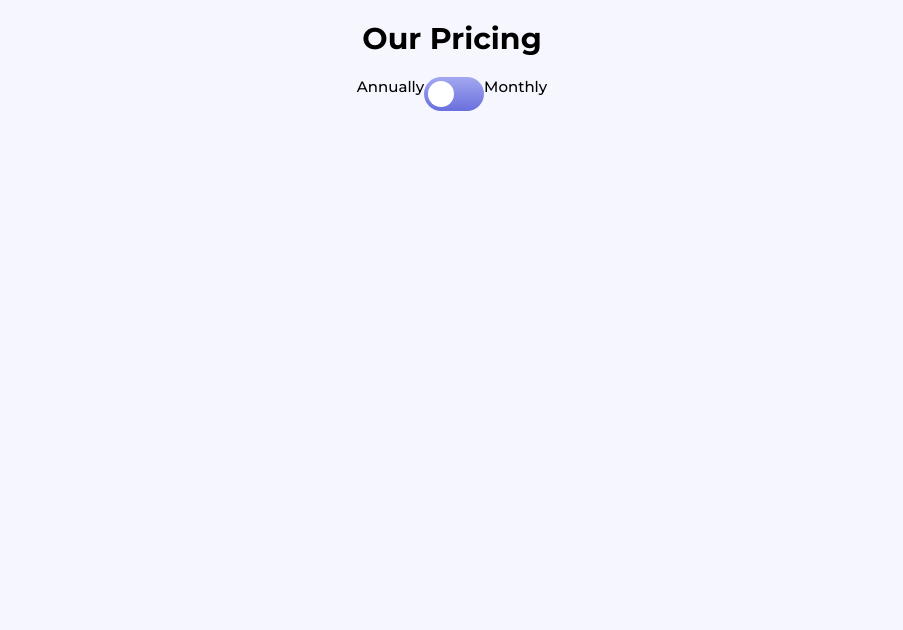
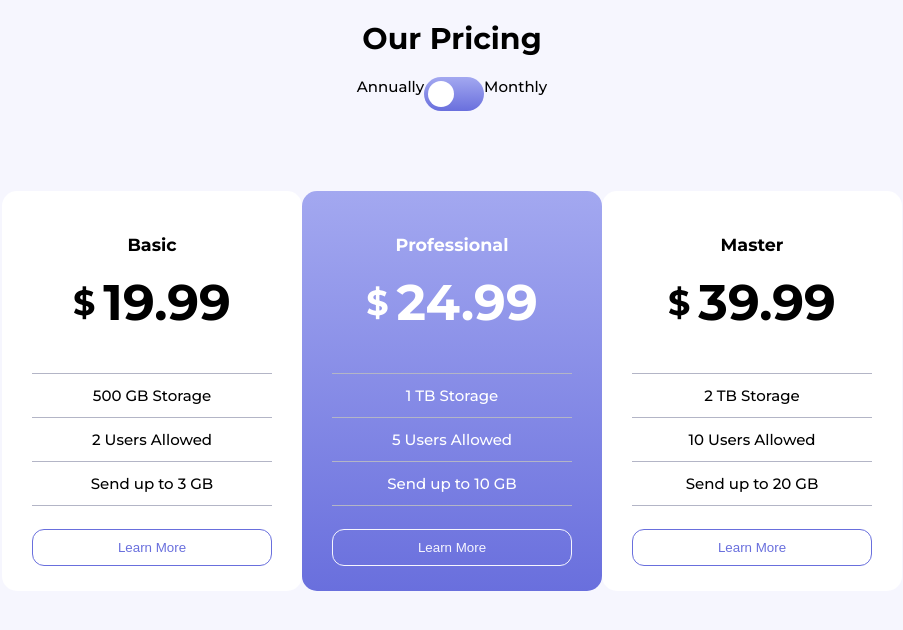
Before and after one commit to Mohammed-Yasin-Mulla/hello-reception, a React (Create React App) app: page / in a window 1280 px wide. Shown: the top 630 px of the page, without its empty margins (188-1091 px from the left). Built offline with nearby package versions, Linux system fonts and the light colour scheme.

Commit message:
feat: added card style and content

```diff
--- a/src/App.css
+++ b/src/App.css
@@ -46,14 +46,14 @@ body {
   left: 0;
   right: 0;
   bottom: 0;
-  background:  linear-gradient(hsl(236, 72%, 79%) , hsl(237, 63%, 64%)) ;
+  background: linear-gradient(hsl(236, 72%, 79%), hsl(237, 63%, 64%));
   -webkit-transition: 0.4s;
   transition: 0.4s;
   border-radius: 34px;
 }
 
 .slider:hover {
-  background: linear-gradient(hsl(236, 72%, 79%, 0.5) , hsl(237, 63%, 64%,0.5)) ;
+  background: linear-gradient(hsl(236, 72%, 79%, 0.5), hsl(237, 63%, 64%, 0.5));
 }
 
 .slider:before {
@@ -70,7 +70,7 @@ body {
 }
 
 input:checked + .slider {
-  background-color: var(--VeryLightGrayishBlue)
+  background-color: var(--VeryLightGrayishBlue);
 }
 
 input:checked + .slider:before {
@@ -78,3 +78,85 @@ input:checked + .slider:before {
   -ms-transform: translateX(26px);
   transform: translateX(26px);
 }
+
+/* Price Cards */
+
+.card-container {
+  display: flex;
+  justify-content: center;
+  align-items: center;
+  margin-top: 5rem;
+}
+
+.card {
+  display: flex;
+  flex-direction: column;
+  justify-content: center;
+  align-items: center;
+  width: 300px;
+  height: 400px;
+  background-color: white;
+  border-radius: 15px;
+  /* box-shadow: 0px 0px 10px 0px rgba(0, 0, 0, 0.1); */
+  /* margin: 0 1rem; */
+}
+
+.primary-card {
+  background: linear-gradient(hsl(236, 72%, 79%), hsl(237, 63%, 64%));
+  color: white;
+}
+
+
+
+.card-price {
+  font-size: 50px;
+  font-weight: 700;
+  display: flex;
+  justify-content: center;
+  align-items: center;
+  gap: 0.5rem;
+}
+.card-price-dollar {
+  font-size: 35px;
+}
+
+.card-price-list {
+  display: flex;
+  flex-direction: column;
+  justify-content: center;
+  margin-top: 1rem;
+  width: 80%;
+  list-style: none;
+  padding: 0;
+}
+
+.card-price-item {
+  display: flex;
+  justify-content: center;
+  align-items: center;
+  border-bottom-style: solid;
+  border-bottom-width: 1px;
+  border-bottom-color: var(--LightGrayishBlue);
+  padding: 12px 4px;
+}
+
+.card-price-button {
+  margin-top: 0.5rem;
+  background-color: transparent;
+  border: 1px solid hsl(237, 63%, 64%);
+  color: hsl(237, 63%, 64%);
+  padding: 10px 32px;
+  width: 80%;
+  border-radius: 12px;
+  text-align: center;
+  text-decoration: none;
+  display: inline-block;
+}
+
+.primary-card .card-price-button {
+  background-color: transparent;
+  border: 1px solid var(--VeryLightGrayishBlue);
+  color: var(--VeryLightGrayishBlue)
+}
+
+/* -------------- */
--- a/src/App.tsx
+++ b/src/App.tsx
@@ -1,4 +1,5 @@
 import { ToggleSwitch } from "./Components/ToggleSwitch";
+import { PriceCards } from "./Components/PriceCards";
 import "./App.css";
 
 function App() {
@@ -6,6 +7,7 @@ function App() {
     <div className="mian-page">
       <h1>Our Pricing</h1>
       <ToggleSwitch />
+      <PriceCards/>
     </div>
   );
 }
--- /dev/null
+++ b/src/Components/PriceCards.tsx
@@ -0,0 +1,80 @@
+import React from "react";
+
+interface PriceCardsProps {
+  toggle?: "annually" | "monthly";
+}
+
+interface CardPros {
+  title: string;
+  price: number;
+  items: string[];
+}
+
+export function PriceCards(props: PriceCardsProps) {
+  const { toggle } = props;
+  return (
+    <div className="card-container">
+      <div className="card side-card">
+        <Card
+          title="Basic"
+          price={toggle === "annually" ? 199.99 : 19.99}
+          items={[
+            "500 GB Storage",
+            "2 Users Allowed",
+            "Send up to 3 GB",
+          ]}
+        />
+      </div>
+      <div className="card primary-card">
+        <Card
+          title="Professional"
+          price={toggle === "annually" ? 249.99 : 24.99}
+          items={[
+            " 1 TB Storage",
+            "5 Users Allowed",
+            "Send up to 10 GB",
+          ]}
+        />
+      </div>
+      <div className="card side-card">
+        <Card
+          title="Master"
+          price={toggle === "annually" ? 399.99 : 39.99}
+          items={[
+            "2 TB Storage",
+            "10 Users Allowed",
+            "Send up to 20 GB",
+          ]}
+        />
+      </div>
+    </div>
+  );
+}
+
+const Card = (props: CardPros) => {
+  const { title, price, items } = props;
+  return (
+    <>
+      <h3>{title}</h3>
+      <div className="card-price">
+        <span className="card-price-dollar"> $</span>
+        <span> {price}</span>
+      </div>
+
+      {items.length > 0 && (
+        <ul className="card-price-list">
+          <li className="card-price-item"> </li>
+          {items.map((item, index) => (
+            <li key={index} className="card-price-item">
+              {item}
+            </li>
+          ))}
+        </ul>
+      )}
+
+      <button className="card-price-button">
+        Learn More
+      </button>
+    </>
+  );
+};
```
